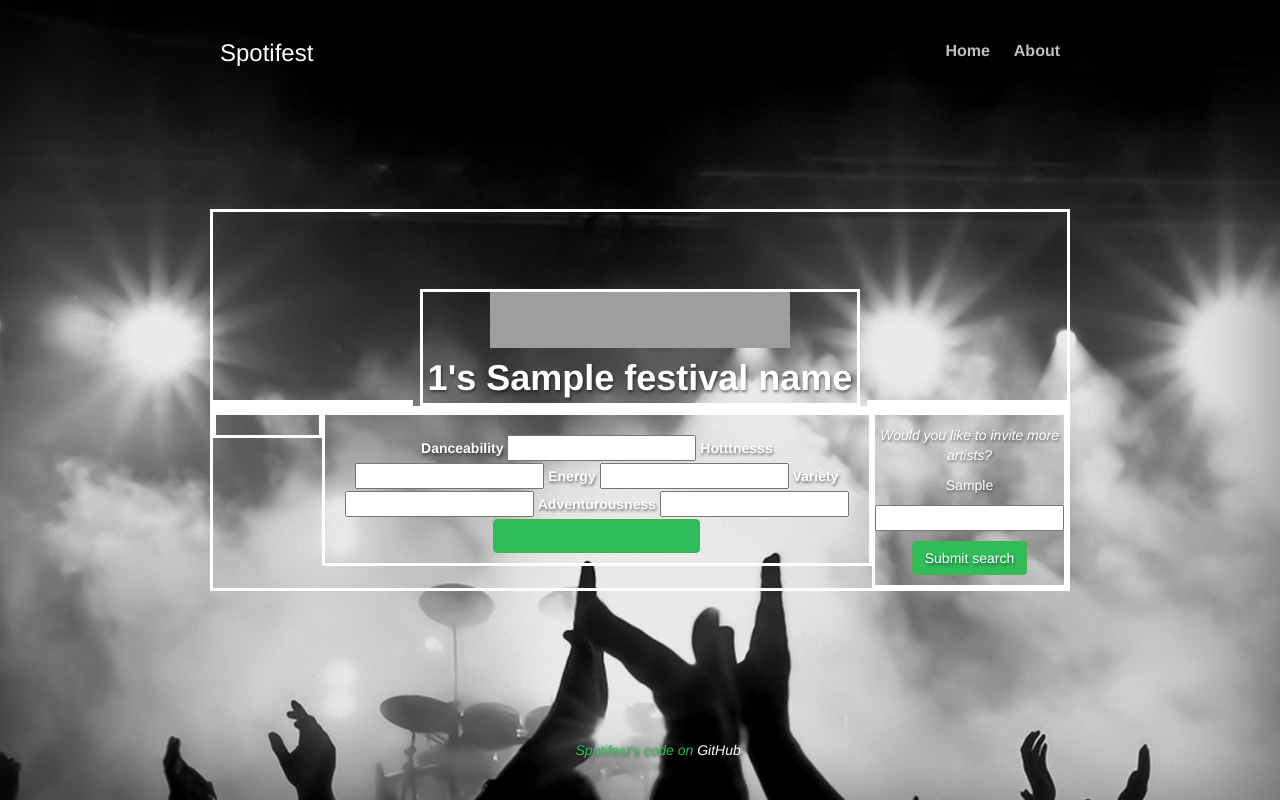
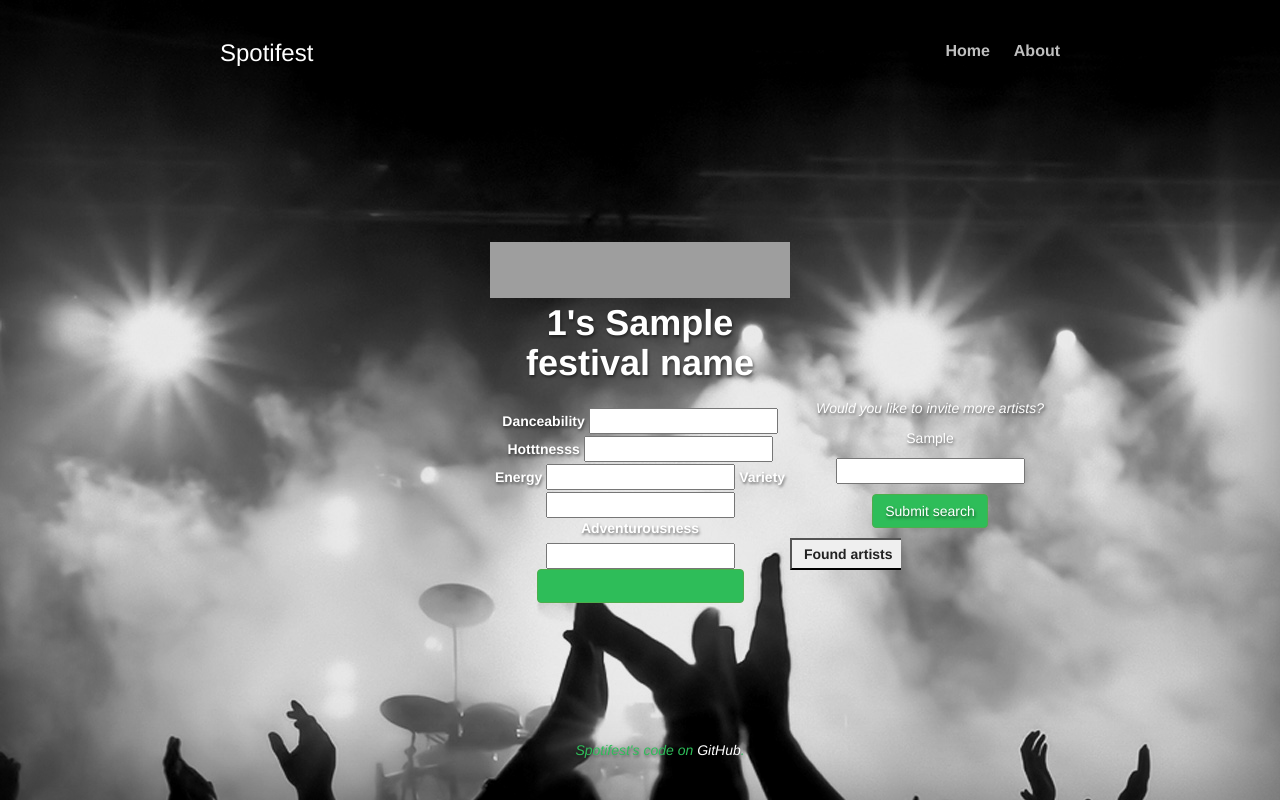
Before and after one commit to LiYChristopher/spotifest, a Flask app: template library/templates/festival.html in a window 1280 px wide. Run offline with Flask 2, Linux system fonts and the light colour scheme; the template is opened without the code that fills it: most values are stand-ins (such as "Sample title", 1, 10 or a date in 2020); form fields are guessed from the names that the template uses; some libraries are stand-ins or nearby versions; grey boxes are pictures that could not be loaded.

Commit message:
added css, dropdown, some formattin to the festival page

```diff
--- a/library/db.py
+++ b/library/db.py
@@ -133,6 +133,8 @@ def get_contributors(festivalId):
                                         'variety': u[6],
                                         'adventurousness': u[7]} for u in d2}
             print (contributors)
+            c_names = [c for c in contributors]
+            contributors['c_names'] = c_names
             all_ready = 1
             for contributor in contributors:
                 if contributors[contributor]['ready'] == 0:
@@ -140,7 +142,6 @@ def get_contributors(festivalId):
                     print ("a contributor isn't ready")
                     break
             all_users.update({'contributors': contributors, 'all_ready': all_ready})
-            print (all_users)
     print ('contributors retrieved from database: {}'.format(all_users))
     return all_users
 
--- a/library/helpers.py
+++ b/library/helpers.py
@@ -202,9 +202,8 @@ def search_artist_echonest(name):
     if results is False:
         return results
     else:
-        sorted_results = sorted([art.name for art in results])
-        int_results = [(x, sorted_results[x]) for x in xrange(1, len(sorted_results))]
-    return int_results
+        results = sorted([art.name for art in results])
+    return results
 
 
 def create_playlist(spotipy, user_id, name_playlist):
--- a/library/static/stylesheet.css
+++ b/library/static/stylesheet.css
@@ -302,6 +302,11 @@ p {
     margin-top: 10px;
 }
 
+
+
+
+
+
 #festival-name {
     color:black;
     margin-bottom: 10px;
@@ -313,7 +318,7 @@ p {
   position: relative; top: 25%;
   display: flex;
   align-items: flex-start;
-  border-style: solid;
+  /* border-style: solid;*/
   width: auto;
   justify-content: space-between;
   text-align: right;
@@ -332,16 +337,17 @@ p {
 .flex-left {
   order: -1;
   /*overflow-x: hidden;*/
-  border-style: solid;
+  /* border-style: solid;*/
   width: 200px;
 }
 
 .flex-center {
   order: 0;
-
+  max-width: 300px;
+  min-width: 300px;
   margin-right: auto;
   margin-left: auto;
-  border-style: solid;
+  /* border-style: solid;*/
   text-align: center;
 }
 
@@ -349,7 +355,7 @@ p {
   order: 1;
   order-style: solid;
   width: 200px;
-  border-style: solid;
+  /* border-style: solid;*/
 }
 
 .hot-links {
@@ -447,4 +453,25 @@ p {
 
 
 
-/* */
+.dropdown { margin: 0; padding: 0; list-style: none; width:150px; z-index: 1000;
+  }
+ul.dropdown                         { position: relative;}
+ul.dropdown li                      { margin: 0; padding: 0; list-style: none; margin: 0; padding: 0; font-weight: bold; float: left; zoom: 1; background: #ccc; }
+ul.dropdown input:hover               { color: #000; }
+ul.dropdown input:active                { color: #ffa500; }
+ul.dropdown li input                    { display: block; padding: 4px 8px; border-right: 1px solid #333;
+                    color: #222; }
+ul.dropdown li:last-child input         { border-right: none; } /* Doesn't work in IE */
+ul.dropdown li.hover,
+ul.dropdown li:hover                { background: #F3D673; color: black; position: relative; }
+ul.dropdown li.hover input              { color: black; }
+
+/*
+  LEVEL TWO
+*/
+ul.dropdown ul            { overflow-x: hidden; overflow-y: auto; max-height: 300px; margin: 0; padding: 0; width: 220px; visibility: hidden; position: absolute; top: 100%; left: 0; }
+ul.dropdown ul li           { margin: 0; padding: 0; font-weight: normal; background: #f6f6f6; color: #000;
+                    border-bottom: 1px solid #ccc; float: none; }
+
+                                    /* IE 6 & 7 Needs Inline Block */
+ul.dropdown ul li input         { border-right: none; width: 100%; display: inline-block; }
--- a/library/templates/festival.html
+++ b/library/templates/festival.html
@@ -2,68 +2,24 @@
 
 {% block scripts %}
     {{ super() }}
-    <script>
+<script>
+    $(function(){
 
-       /* $(document).ready(function(){
+    $("ul.dropdown li").hover(function(){
 
+        $(this).addClass("hover");
+        $('ul:first',this).css('visibility', 'visible');
 
-        $("#select_artist").change(function(){
+    }, function(){
 
-            window.location = $(this).val()
+        $(this).removeClass("hover");
+        $('ul:first',this).css('visibility', 'hidden');
 
-            });
+    });
 
-        }); */
+    $("ul.dropdown li ul li:has(ul)").find("a:first").append(" &raquo; ");
 
- // Attach a change handler to the form
- /*
- $(document).ready(function(){
-    $("#select_artist").click(function () {
-
-        $.post($(this), { q: $(this).val() }, function() {
-    $('#form').slideUp('slow');
-  });
 });
-
-}); */
-
-/*
-function select_artist(url)
-{
-$('#select_artist').click(function() {
-    .$post (url, { confirm_select:val() }).done(function (selected) {});});
-}
-*/
-// $.find( "input[name='artist_display']").val()
-/* function select_artist(url) {
-    $.post('/festival', {
-        confirm_select: 'v'
-    }).done(function(reply) {
-    });
-} */
-  // Get some values from elements on the page:
-
-    //term = $.find( "input[name='artist_display']" ).val(),
-
-  // Send the data using post
-  //$.post( $(this), { artist_display: term } ).change();
-
- /*
-  // Put the results in a div
-  posting.done(function( data ) {
-    var content = $( data ).find( "#content" );
-    $( "#result" ).empty().append( content );
-  });*/
-//});
-
-
-
-  /*$("div").text($(this).val());
-  $.post($(this), { q: $(this).val() }, function() {
-    $('#form').slideUp('slow');
-  });
-}).change();*/
-
 </script>
 {% endblock %}
 
@@ -107,23 +63,28 @@ $('#select_artist').click(function() {
 
 
         <div class='flex-center'>
-            <iframe src="https://embed.spotify.com/follow/1/?uri=spotify:user:{{ all_users['organizer']['userId'] }}&size=detail&theme=dark" width="300" height="56" scrolling="no" frameborder="0" style="border:none; overflow:hidden;" allowtransparency="true"></iframe>
+            <iframe src="https://embed.spotify.com/follow/1/?uri=spotify:user:{{ all_users['organizer']['userId'] }}&size=detail&theme=dark" width="300" height="56" scrolling="no" frameborder="0" style="vertical-align: middle; border:none; overflow:hidden;" allowtransparency="true"></iframe>
             <h1>{{ all_users['organizer']['userId'] }}'s
             {% if is_org == true %} festival
-            {% else %} {{ festival_name }} {% endif %}</h1>
+            {% else %} {{ festival_name }}
+            {% endif %}</h1>
         </div>
 
 
         <div class='flex-right'>
         {% if 'contributors' in all_users %}
-            {% set n = 3 %}
-            {% set e = 5 %}
-            {% if all_users['contributors']['c_names']|length < 4 %}
-                {% set n = 3 %}
-                {% set n = 4 %}
-            {% elif all_users['contributors']['c_names']|length < 2 %}
+            {% if all_users['contributors']['c_names']|length < 2 %}
                 {% set n = 0 %}
                 {% set e = 0 %}
+            {% elif all_users['contributors']['c_names']|length == 2 %}
+                {% set n = 1 %}
+                {% set e = 2 %}
+            {% elif all_users['contributors']['c_names']|length == 3 %}
+                {% set n = 2 %}
+                {% set n = 3 %}
+            {% elif all_users['contributors']['c_names']|length == 4 %}
+                {% set n = 2 %}
+                {% set n = 4 %}
             {% endif %}
             {% for x in range(n, e) %}
                 <div id='login-form text'>
@@ -239,13 +200,21 @@ $('#select_artist').click(function() {
         <div style="display:inline-block;">
             {{ searchform.artist_search(role="form", class_="form-inline", style="color:black;")}}
             {{ searchform.submit_search(id="search-artist", class_="btn btn-success") }}
+   </form>
+    <p>
+    {% if s_results %}
+        <ul id="selectartist" class="dropdown" style="width:200px;color:black;">
+            <div style="clear:both;">
+            <li><input type="button" value=" Found artists"></input>
+                <ul><form id="searchfuncs" action="{{ url_for('festival', url_slug=url_slug)}}" method="POST">
+            {% for artist in s_results %}
+                <li><input name="selectartist" type="submit" value="{{artist}}"></input></li>
+            {% endfor %}
+                </li></ul>
+            </div>
+        </ul>
+    {% endif %}
 
-    <p>
-    {% if art_select.artist_display.choices %}
-        {{ art_select.hidden_tag() }}
-        {{ art_select.artist_display(id="select_artist", style="width:200px;color:black;")}}
-        {{ art_select.confirm_select(class="btn btn-success") }}
-    {% endif %}
     </p>
     </form>
 
```
Also changed, not shown: library/auth.py (+14 -15 lines), 1 other file.
